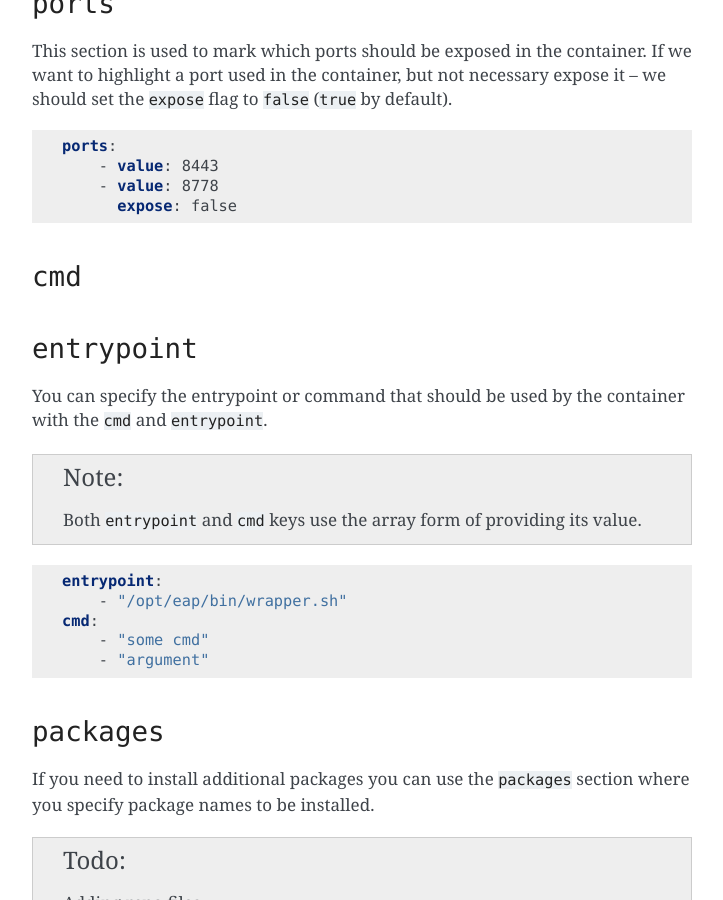
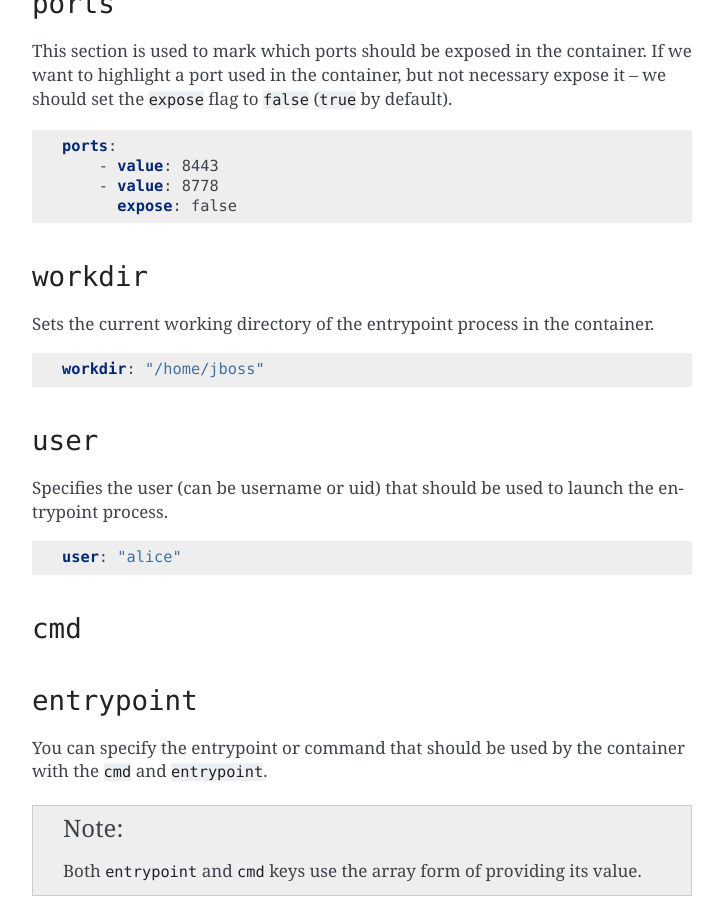
Before and after one commit to cekit/cekit, a Sphinx documentation site: the page built from docs/descriptor.rst, in a window 1280 px wide and 900 px high, scrolled down 2988 px. Shown: the whole window, without its empty margins (388-1111 px from the left). Built offline with Sphinx 7.4.7, drawn with Linux system fonts in a browser that asks for light colours.

Commit message:
Add documentation for last missing two sections from image descriptor

```diff
--- a/docs/descriptor.rst
+++ b/docs/descriptor.rst
@@ -156,6 +156,25 @@ it -- we should set the ``expose`` flag to ``false`` (``true`` by default).
         - value: 8778
           expose: false
 
+``workdir``
+-----------
+
+Sets the current working directory of the entrypoint process in the container.
+
+.. code:: yaml
+
+    workdir: "/home/jboss"
+
+``user``
+--------
+
+Specifies the user (can be username or uid) that should be used to launch the entrypoint
+process.
+
+.. code:: yaml
+
+    user: "alice"
+
 ``cmd``
 -------
 ``entrypoint``
```
